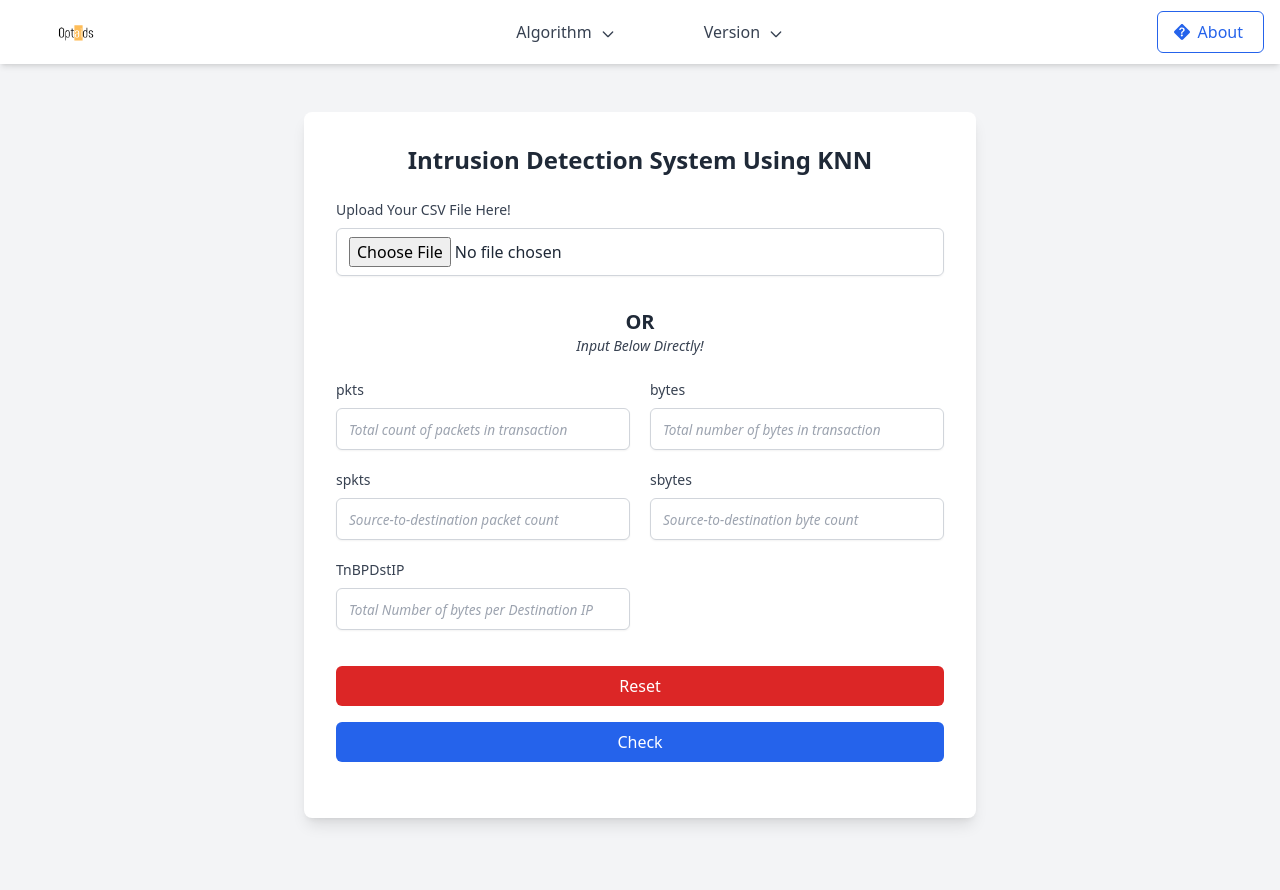
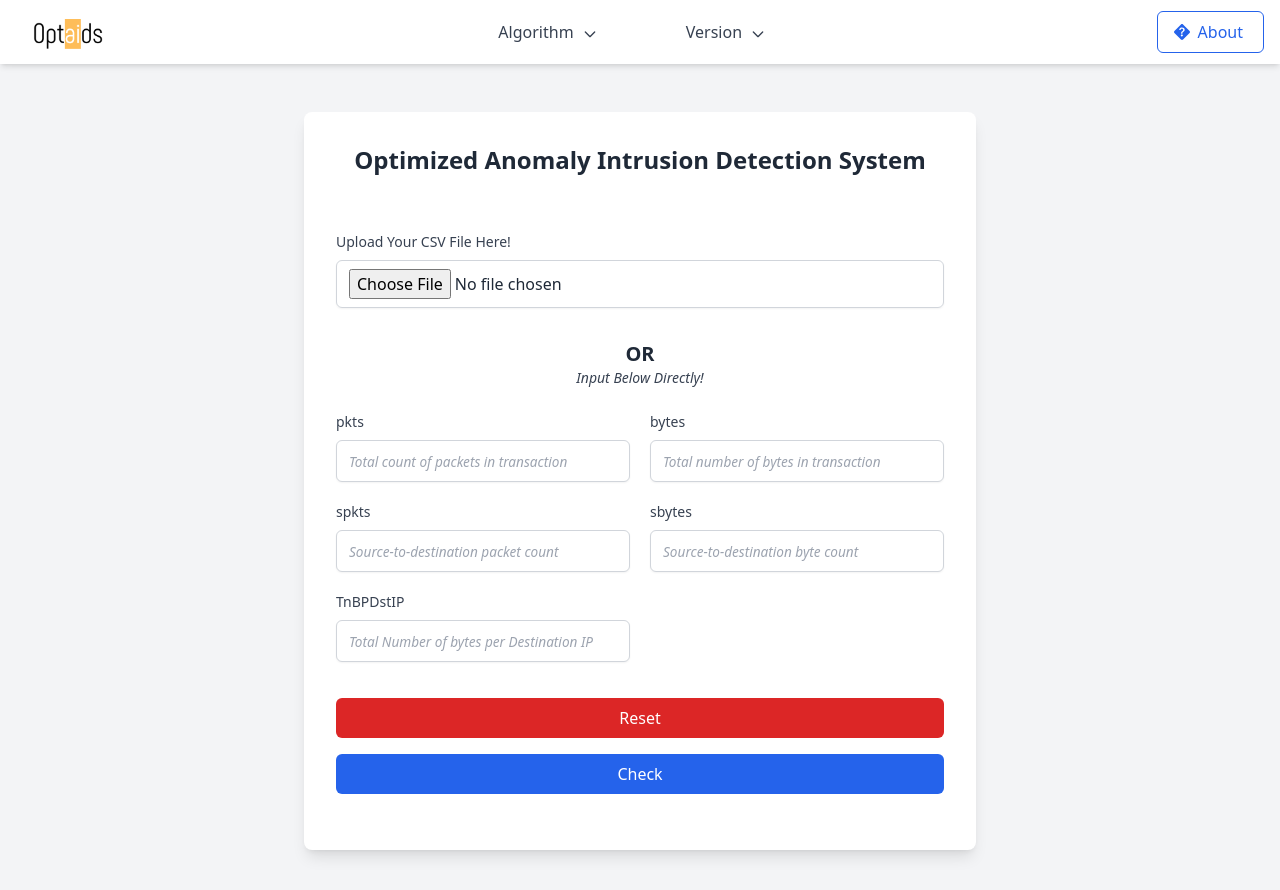
Before and after one commit to nippotism/Opta-IDS, a Flask app: page / in a window 1280 px wide. Shown: the top 890 px of the page. Run offline with Flask 3, Linux system fonts and the light colour scheme; parts of the project's set-up code (start-up, migrations or seed data) failed here and were passed over; some libraries are stand-ins or nearby versions.

Commit message:
add logo and favicon

```diff
--- a/templates/index.html
+++ b/templates/index.html
@@ -4,7 +4,8 @@
 <head>
     <meta charset="UTF-8">
     <meta name="viewport" content="width=device-width, initial-scale=1.0">
-    <title>KNN Prediction</title>
+    <title>Optimized Anomaly Intrusion Detection System</title>
+    <link rel="icon" href="{{url_for('static',filename = 'images/icon.png')}}" type="image/png">
     <script src="https://cdn.tailwindcss.com"></script>
     <script src="https://code.jquery.com/jquery-3.6.0.min.js"></script>
     <script src="https://cdn.jsdelivr.net/npm/sweetalert2@11"></script>
@@ -125,8 +126,8 @@
         <div class="max-w-full mx-auto px-4">
             <div class="flex items-center justify-between h-16">
                 <!-- Logo -->
-                <div class="mx-10 flex items-center">
-                    <img src="./Optaids.png" alt="Logo" class="h-10 w-10 mr-2">
+                <div class="ml-3 flex items-center">
+                    <img src="{{url_for('static',filename = 'images/Optaids.png')}}" alt="Logo" class="h-20 w-20">
                     <!-- <span class="text-xl font-semibold text-blue-600">wkwk</span> -->
                 </div>
 
@@ -176,7 +177,7 @@
     </nav>
 
     <div id="knn-content" class="bg-white shadow-lg rounded-lg p-8 max-w-2xl w-full my-28 mx-auto">
-        <h1 class="text-2xl font-semibold mb-6 text-center text-gray-800">Intrusion Detection System Using KNN</h1>
+        <h1 class="text-2xl font-semibold mb-14 text-center text-gray-800">Optimized Anomaly Intrusion Detection System</h1>
         <form class="space-y-6">
             <!-- upload-an -->
             <div>
```
Also changed, not shown: icon.png (added), static/images/Optaids.png (renamed from templates/Optaids.png), static/images/icon.png (added).
